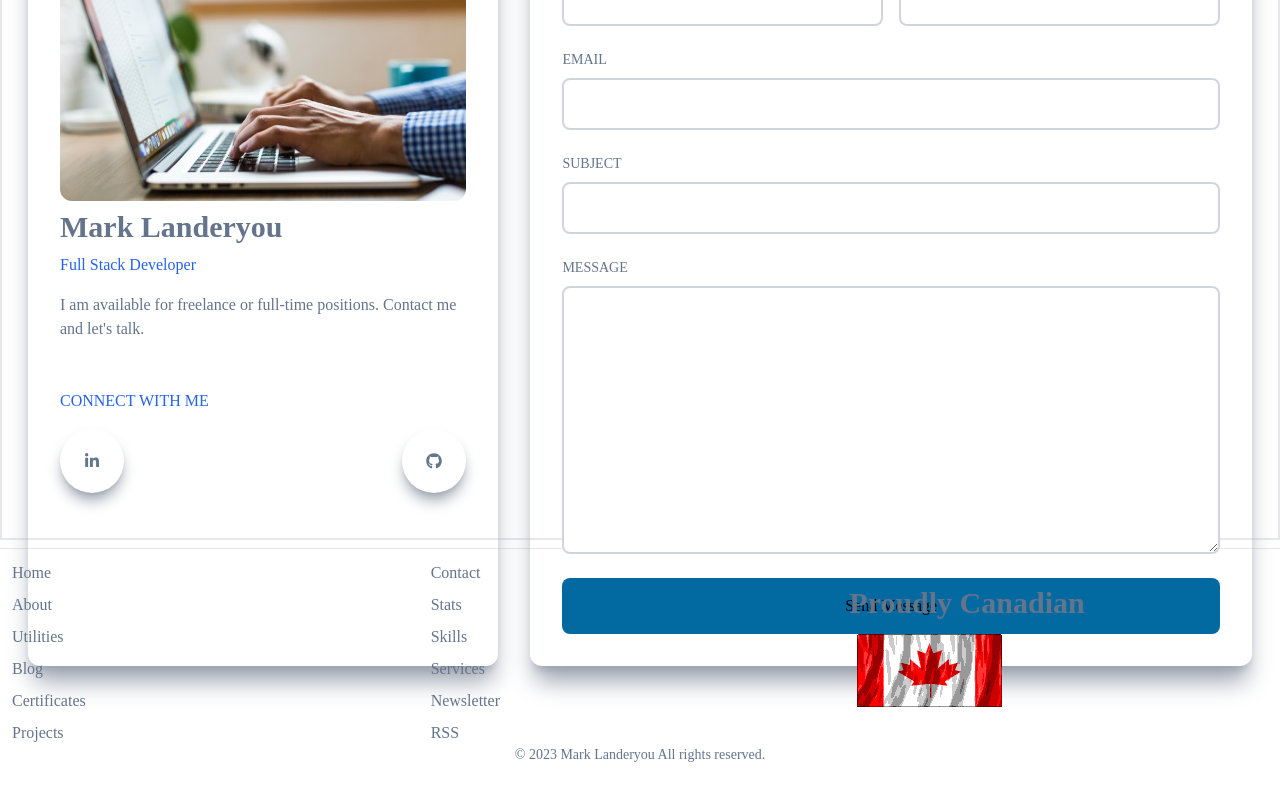
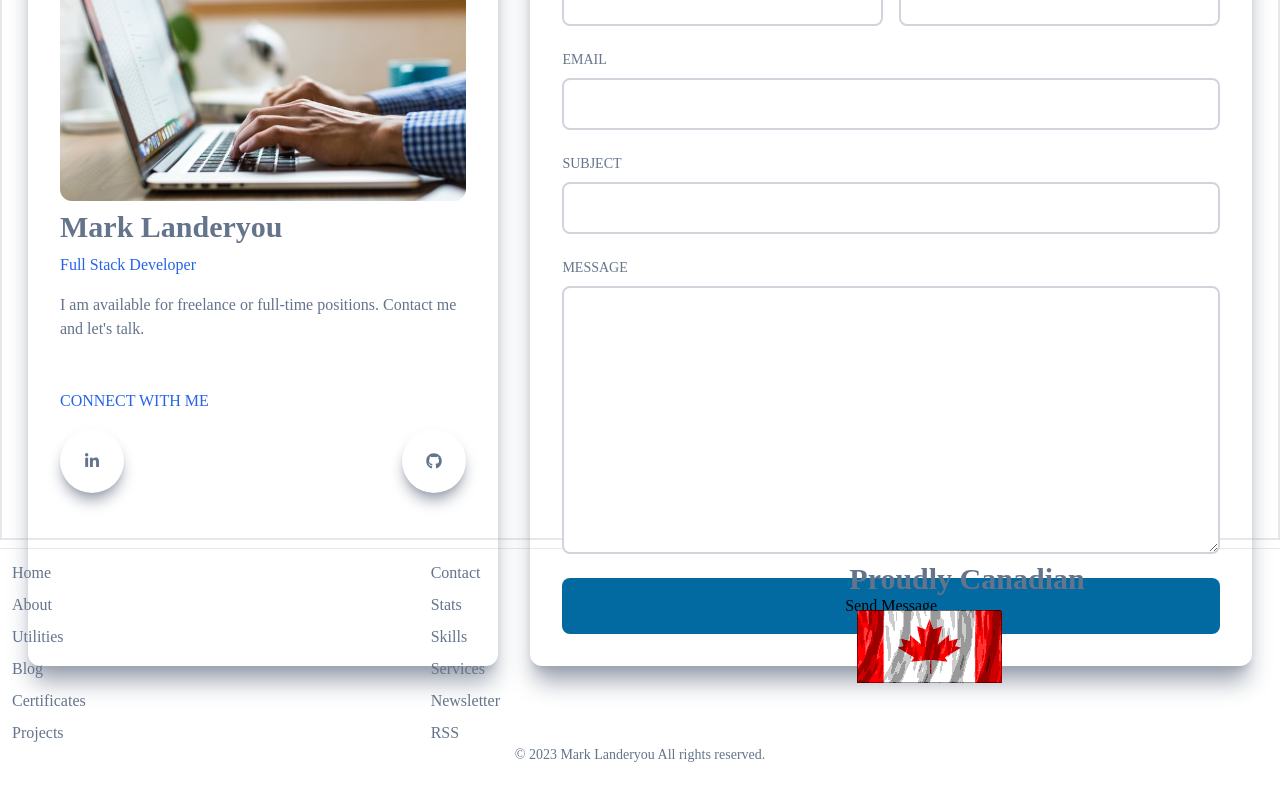
Before and after one commit to samurai71/portfolio, a Next.js app: page / in a window 1280 px wide. Shown: the part 428-1228 px from the top of the page. Built offline with nearby package versions, Linux system fonts and the light colour scheme.

Commit message:
style: edited the postioning for the footer

```diff
--- a/src/components/Footer/FooterNav.tsx
+++ b/src/components/Footer/FooterNav.tsx
@@ -5,7 +5,7 @@ import CanadianFlag from "../../public/assets/cdn.webp";
 const FooterNav = () => {
   return (
     <>
-      <div className="flex flex-row items-center justify-items-center container mx-auto px-3">
+      <div className="flex flex-row items-top justify-items-center container mx-auto px-3">
         <div className="basis-1/3 flex-col md:flex-row">
           <nav className="flex flex-col gap-y-2">
             <Link href="/">Home</Link>
```
